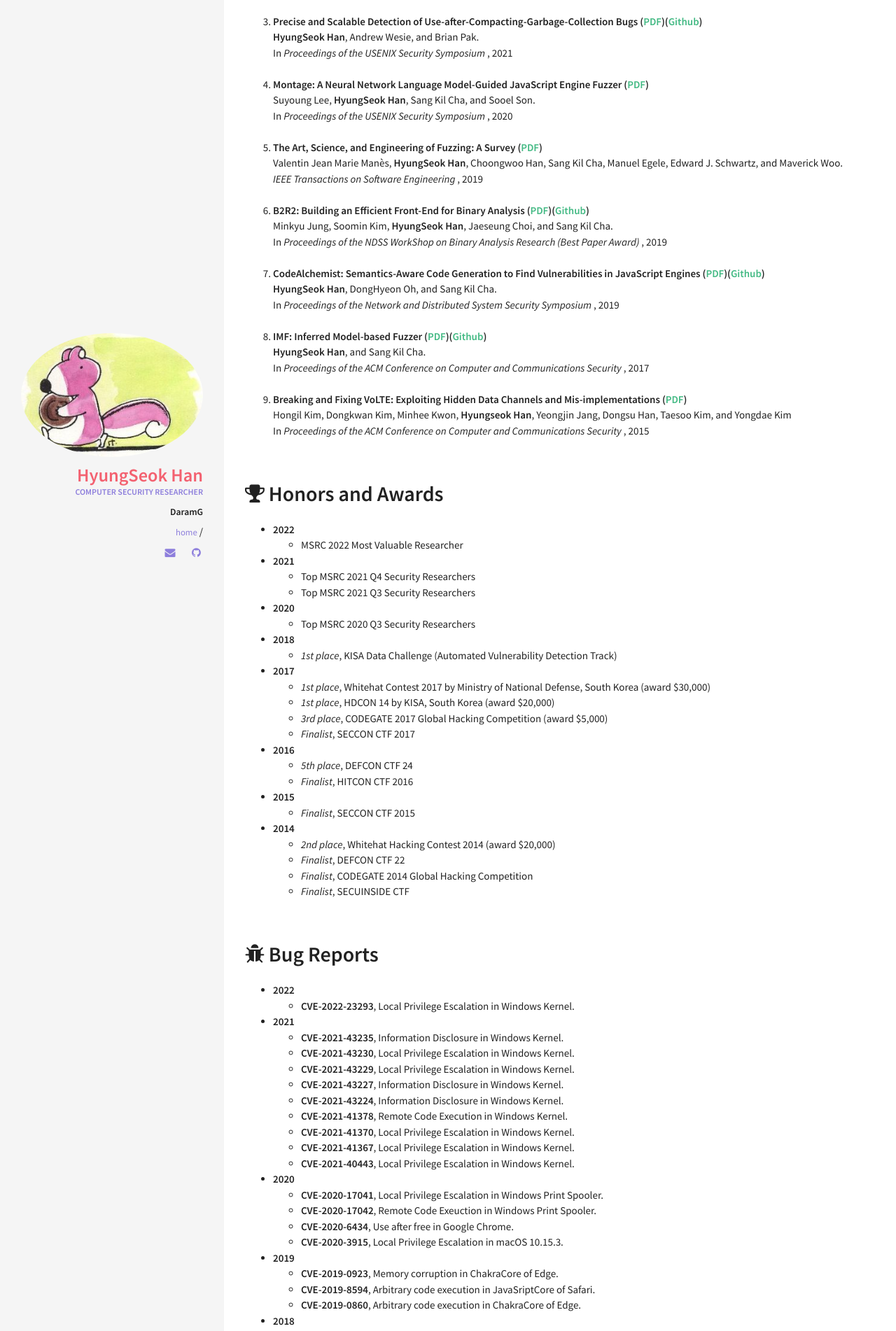
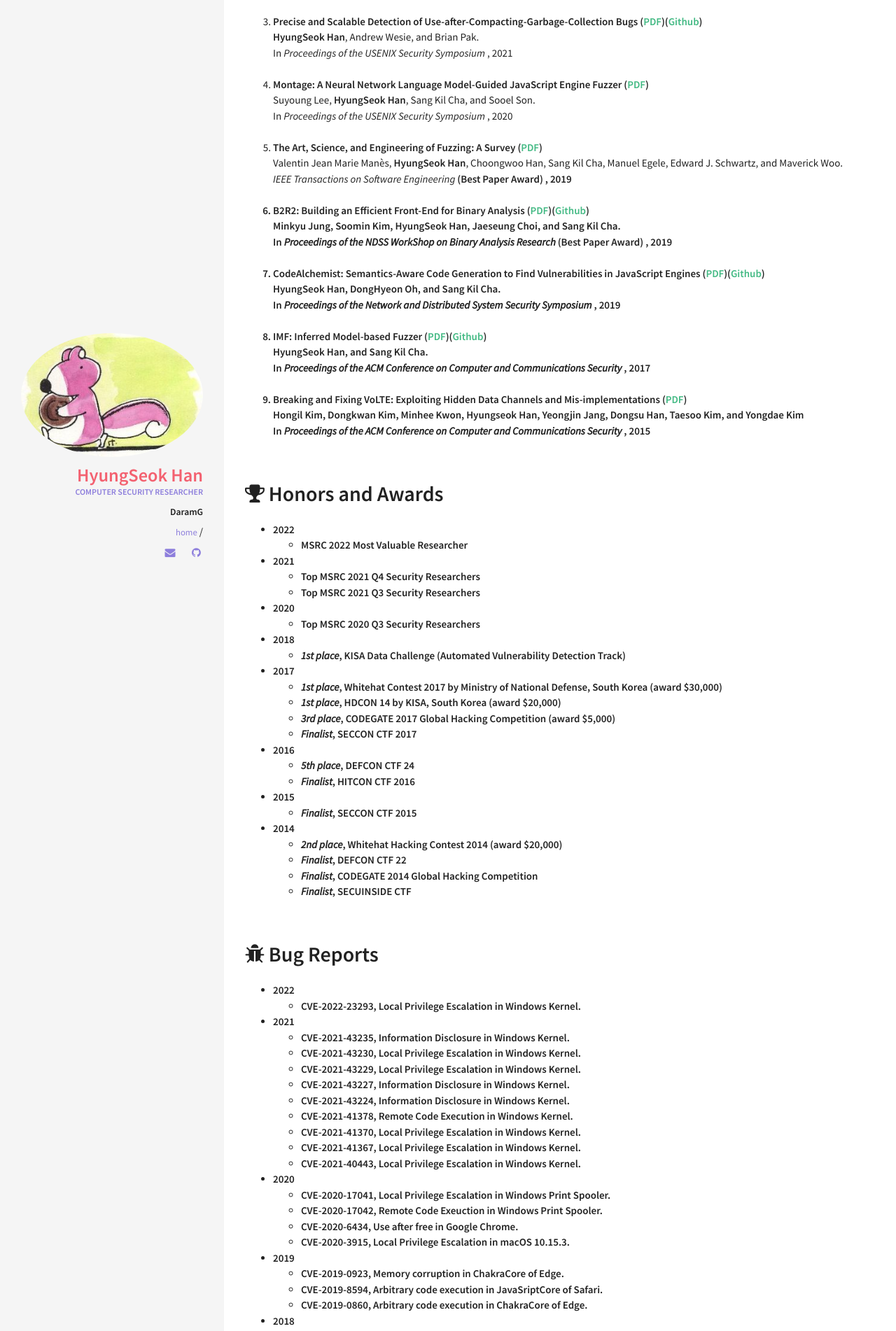
Before and after one commit to DaramG/daramg.github.io, a Jekyll site: the page built from index.html, in a window 1280 px wide. Shown: the part 962-2864 px from the top of the page at 70% size. Built offline with Jekyll 4.4.1, drawn with Linux system fonts in a browser that asks for light colours.

Commit message:
Update publication.yml

```diff
--- a/_data/index/publication.yml
+++ b/_data/index/publication.yml
@@ -24,13 +24,13 @@
 
 - title: "The Art, Science, and Engineering of Fuzzing: A Survey"
   howto: (<a href="https://softsec.kaist.ac.kr/~sangkilc/papers/manes-tse19.pdf">PDF</a>)
-  where: <em>IEEE Transactions on Software Engineering</em>
+  where: <em>IEEE Transactions on Software Engineering</em> <strong>(Best Paper Award)<strong>
   year : 2019
   authors: Valentin Jean Marie Manès, <strong>HyungSeok Han</strong>, Choongwoo Han, Sang Kil Cha, Manuel Egele, Edward J. Schwartz, and Maverick Woo.
 
 - title: "B2R2: Building an Efficient Front-End for Binary Analysis"
   howto: (<a href="https://softsec.kaist.ac.kr/~sangkilc/papers/jung-bar19.pdf">PDF</a>)(<a href="https://github.com/B2R2-org/B2R2">Github</a>)
-  where: In <em>Proceedings of the NDSS WorkShop on Binary Analysis Research (Best Paper Award)</em>
+  where: In <em>Proceedings of the NDSS WorkShop on Binary Analysis Research</em> <strong>(Best Paper Award)<strong>
   year : 2019
   authors: Minkyu Jung, Soomin Kim, <strong>HyungSeok Han</strong>, Jaeseung Choi, and Sang Kil Cha.
 
```
